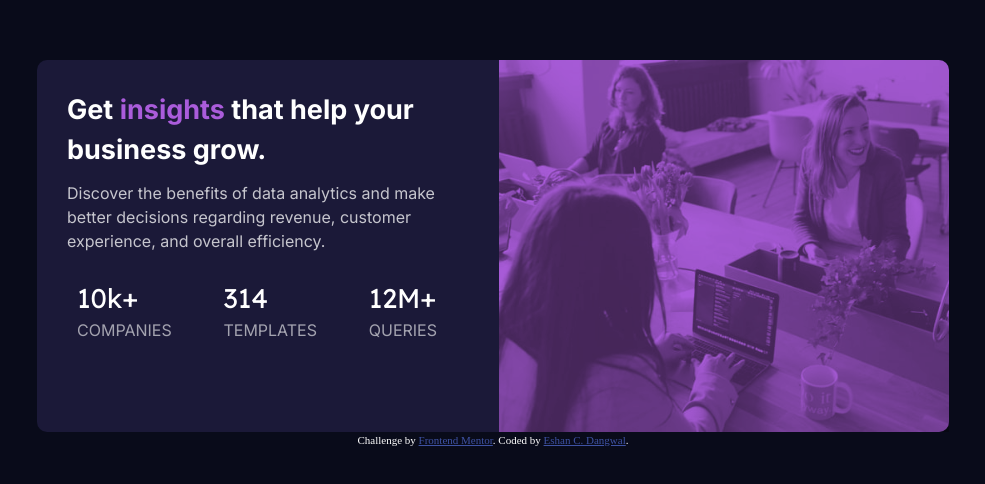
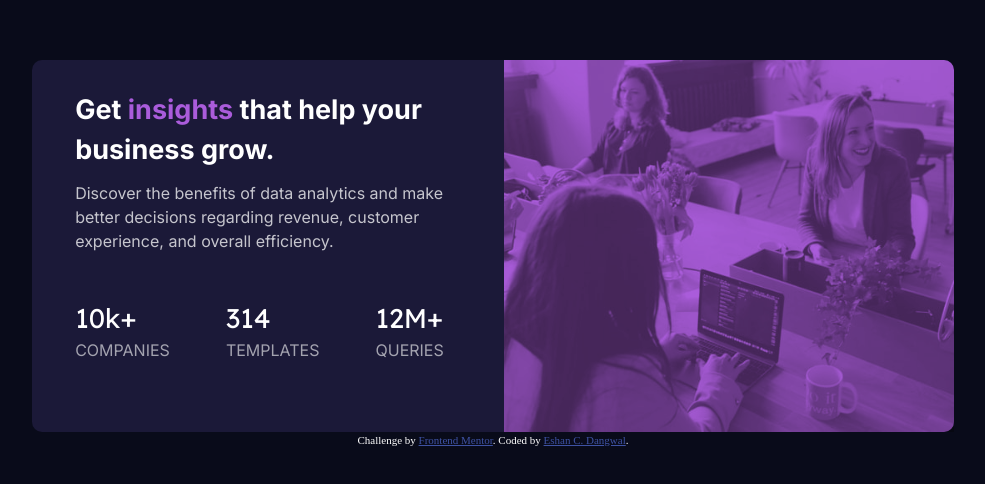
Before and after one commit to Eshan01/stats-preview-card, a plain HTML site: page index.html in a window 1280 px wide. Shown: the part 146-630 px from the top of the page, without its empty margins (147-1132 px from the left). Drawn offline with Linux system fonts and the light colour scheme.

Commit message:
Responsive

```diff
--- a/styles.css
+++ b/styles.css
@@ -146,7 +146,7 @@ main > p {
     width: 100vw;
   }
   .card {
-    width: 75vw;
+    width: 970px;
   }
   .img-head {
     width: 450px;
@@ -155,9 +155,13 @@ main > p {
     width: inherit;
   }
   .card-wrapper {
-    width: 500px;
-    margin: 10px auto auto 0;
+    max-width: 40%;
+    margin: 10px 30px 10px auto;
   }
   .stat {
+    margin: 30px auto;
+  }
+  .gap {
+    padding: 0;
   }
 }
```
